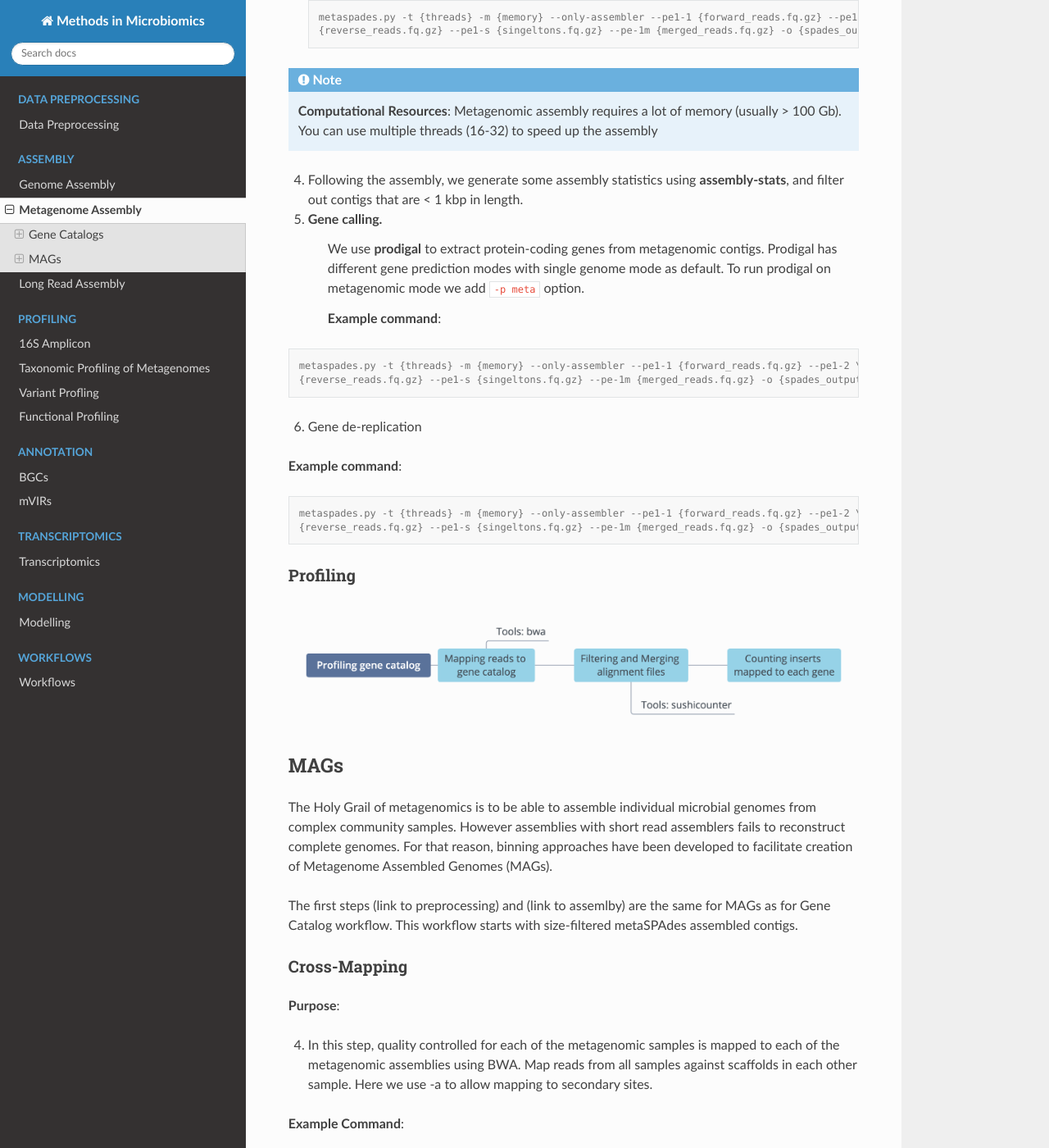
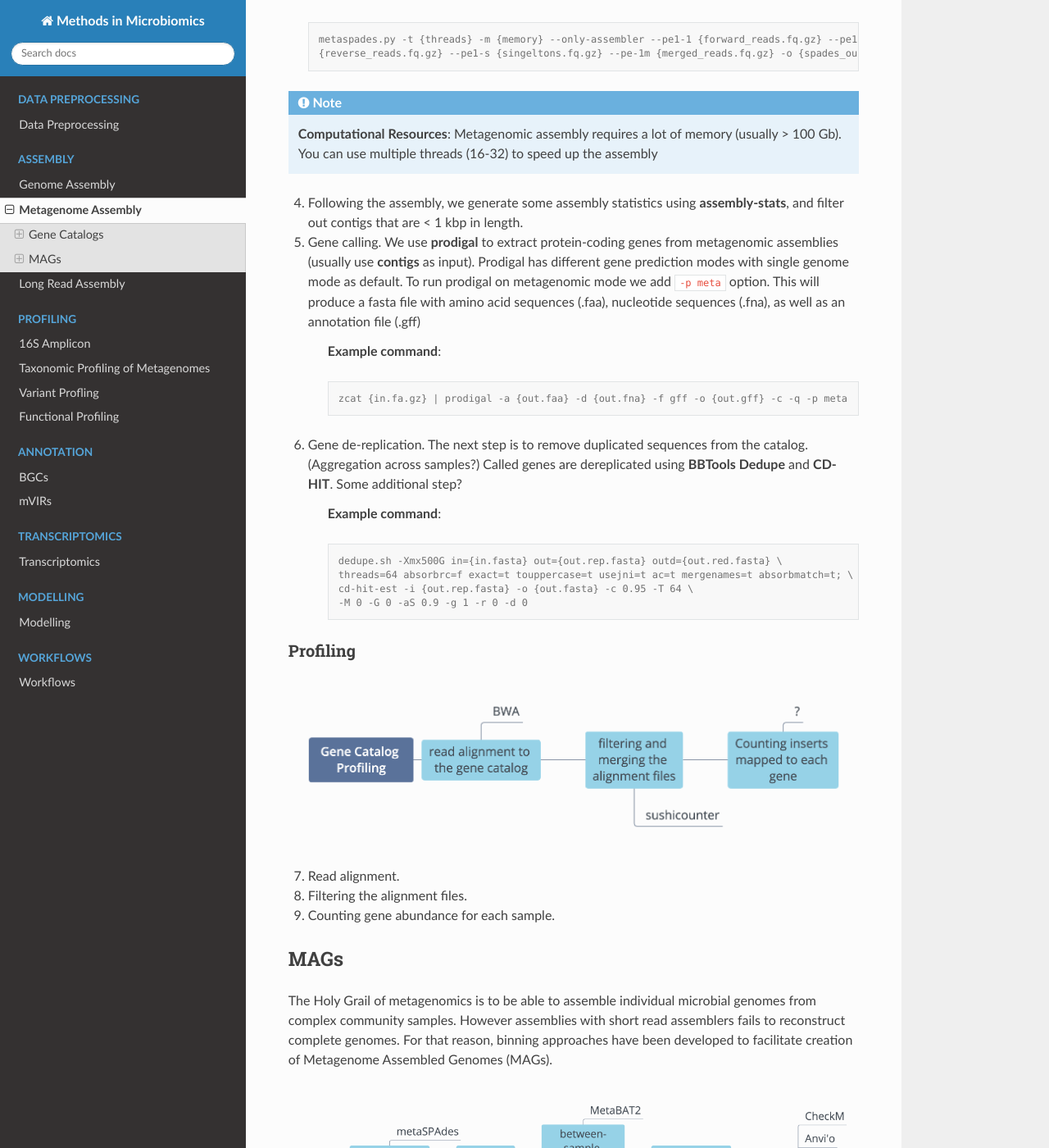
Before and after one commit to MicrobiologyETHZ/Methods_in_Microbiomics, a Sphinx documentation site: the page built from docs/assembly/metagenomic_workflows.rst, in a window 1280 px wide and 1400 px high, scrolled down 1309 px. Shown: the whole window at 82% size. Built offline with Sphinx 7.4.7 and the Read the Docs theme 2.0.0, drawn with Linux system fonts in a browser that asks for light colours; some of the changed text lies outside the part shown.

Commit message:
added mags flow chart

```diff
--- a/docs/assembly/metagenomic_workflows.rst
+++ b/docs/assembly/metagenomic_workflows.rst
@@ -46,34 +46,37 @@
     You can use multiple threads (16-32) to speed up the assembly
 
 
-
 4. Following the assembly, we generate some assembly statistics using **assembly-stats**, and filter out contigs that are < 1 kbp in length.
 
 
-5. Gene calling.
-    We use **prodigal** to extract protein-coding genes from metagenomic contigs. Prodigal has different gene prediction modes with single genome mode as default. To run prodigal on metagenomic mode we add ``-p meta`` option.
+5. Gene calling. We use **prodigal** to extract protein-coding genes from metagenomic assemblies (usually use **contigs** as input). Prodigal has different gene prediction modes with single genome mode as default. To run prodigal on metagenomic mode we add ``-p meta`` option. This will produce a fasta file with amino acid sequences (.faa), nucleotide sequences (.fna), as well as an annotation file (.gff)
 
     **Example command**:
 
-.. code-block:: console
+    .. code-block:: console
 
-    metaspades.py -t {threads} -m {memory} --only-assembler --pe1-1 {forward_reads.fq.gz} --pe1-2 \
-    {reverse_reads.fq.gz} --pe1-s {singeltons.fq.gz} --pe-1m {merged_reads.fq.gz} -o {spades_output_directory}
+        zcat {in.fa.gz} | prodigal -a {out.faa} -d {out.fna} -f gff -o {out.gff} -c -q -p meta
 
-6. Gene de-replication
+6. Gene de-replication. The next step is to remove duplicated sequences from the catalog. (Aggregation across samples?) Called genes are dereplicated using **BBTools Dedupe** and **CD-HIT**. Some additional step?
 
-**Example command**:
+    **Example command**:
 
-.. code-block:: console
+    .. code-block:: console
 
-    metaspades.py -t {threads} -m {memory} --only-assembler --pe1-1 {forward_reads.fq.gz} --pe1-2 \
-    {reverse_reads.fq.gz} --pe1-s {singeltons.fq.gz} --pe-1m {merged_reads.fq.gz} -o {spades_output_directory}
+        dedupe.sh -Xmx500G in={in.fasta} out={out.rep.fasta} outd={out.red.fasta} \
+        threads=64 absorbrc=f exact=t touppercase=t usejni=t ac=t mergenames=t absorbmatch=t; \
+        cd-hit-est -i {out.rep.fasta} -o {out.fasta} -c 0.95 -T 64 \
+        -M 0 -G 0 -aS 0.9 -g 1 -r 0 -d 0
 
 
 Profiling
 ^^^^^^^^^
 
-.. image:: ../images/Profiling-gene-catalog.png
+.. image:: ../images/Gene-Catalog-Profiling.png
+
+7. Read alignment.
+8. Filtering the alignment files.
+9. Counting gene abundance for each sample.
 
 
 -----
@@ -83,36 +86,67 @@
 The Holy Grail of metagenomics is to be able to assemble individual microbial genomes from complex community samples. However assemblies with short read assemblers fails to reconstruct complete genomes. For that reason, binning approaches have been developed to facilitate creation of Metagenome Assembled Genomes (MAGs).
 
 
-The first steps (link to preprocessing) and (link to assemlby) are the same for MAGs as for Gene Catalog workflow. This workflow starts with size-filtered metaSPAdes assembled contigs.
+.. image:: ../images/MAGs.png
 
-Cross-Mapping
-^^^^^^^^^^^^^
+The first steps (Steps 1 through 3) are the same for MAGs as for :ref:`Gene Catalogs` workflow. This workflow starts with size-filtered metaSPAdes assembled contigs.
+
+All-to-all Alignment
+^^^^^^^^^^^^^^^^^^^^
 
 **Purpose**:
 
 4. In this step, quality controlled for each of the metagenomic samples is mapped to each of the metagenomic assemblies using BWA. Map reads from all samples against scaffolds in each other sample. Here we use -a to allow mapping to secondary sites.
 
-**Example Command**:
+    **Example Command**:
 
-.. code-block:: console
-    bwa
+    .. code-block:: console
 
+        bwa
+
+.. important::
+
+    **Computational Resources**: !
 
 5. The generated alignment files are then filtered to only include alingments that are at least 45 nucletides long, with an identity of >= 97 and covering 80 of the read sequence. The alignment filtering was done using ... Other alternatives?
 
-**Example Command**:
+    **Example Command**:
 
-.. code-block:: console
-    sushicounter
+    .. code-block:: console
+
+        sushicounter
 
 Metagenomic Binning
 ^^^^^^^^^^^^^^^^^^^
 
 **Purpose:**
 
-6. Metagenomic Binning
-    MetaBAT2 for within and between sample coverages for each scaffold
-    MetaBAT2 for actual binning
+6. Within- and between-sample abundance correlation for each scaffold.
+
+    **Example Command**:
+
+    .. code-block:: console
+
+        metaBAT2
+
+
+
+.. note::
+
+    How many samples do I need to benefit?
+    Strictly speaking need at least 3, with as few as 20 starting to see improvement in the assemblies
+
+
+7. Metagenomic Binning
+
+    **Example Command**:
+
+    .. code-block:: console
+
+        metaBAT2
+
+
+Quality Control
+^^^^^^^^^^^^^^^
 
 8. Quality checks: CheckM adn Anvi'o
 
@@ -120,16 +154,6 @@
 
 9. Taxonomic/Functional annotations -> page for that
 
-- Strictly speaking need at least 3, with as few as 20 starting to see improvement in the assemblies
-
-
-
-
-Why cross-sample mapping?
-^^^^^^^^^^^^^^^^^^^^^^^^
-
-How many samples do I need to benefit?
-^^^^^^^^^^^^^^^^^^^^^^^^^^^^^^^^^^^^^^
 
 
 Further Reading
```
Also changed, not shown: docs/images/Building-gene-catalog.png, docs/images/Gene-Catalog-Profiling.png (added), docs/images/MAGs.png (added), 1 other file.
